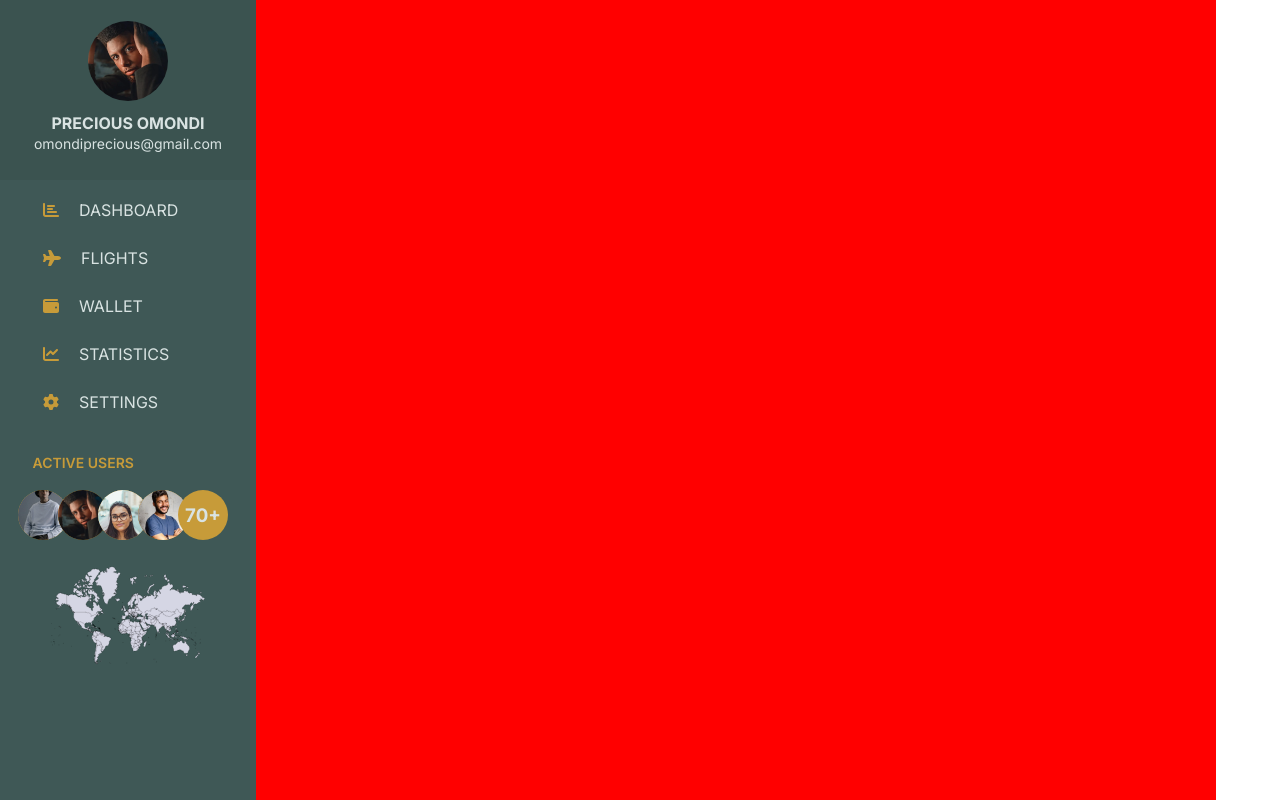
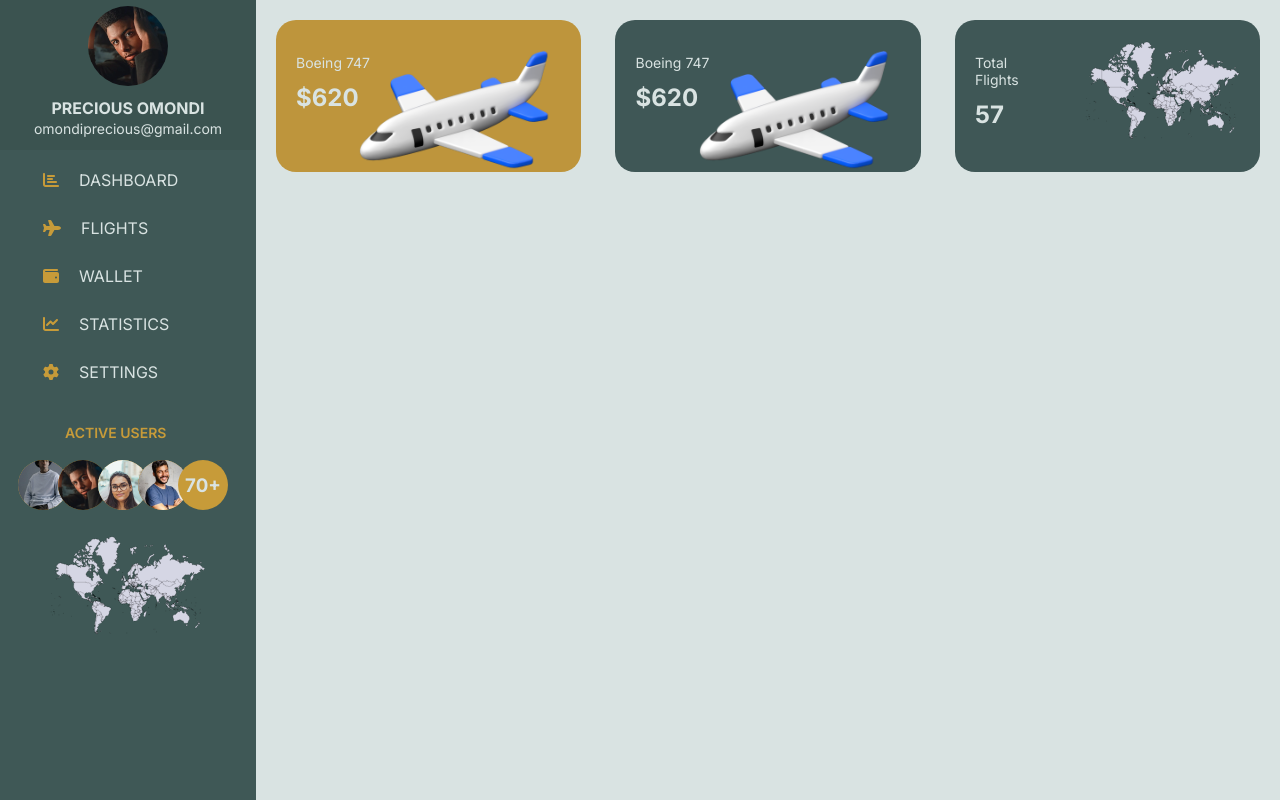
Before and after one commit to Presho99/aerostar, a React (Create React App) app: page / in a window 1280 px wide. Built offline with nearby package versions, Linux system fonts and the light colour scheme.

Commit message:
Create Flights component

```diff
--- a/src/App.css
+++ b/src/App.css
@@ -1,7 +1,12 @@
 @import url('https://fonts.googleapis.com/css2?family=Inter:wght@100;200;400;600;700&display=swap');
+
+*{
+  box-sizing: border-box;
+}
 
 .App {
   /* text-align: center; */
+
   display: flex;
   width: 100vw;
   height: 100vh;
@@ -16,7 +21,21 @@
 }
 
 .right{
-  background-color: red;
-  width: 75%;
+  background-color: #D9E3E2;
+  width: 80%;
   height: 100%;
+  padding: 20px;
 }
+
+.top{
+  /* background-color: red; */
+  height: 20%;
+  width: 100%;
+  margin-bottom: 20px;
+}
+
+.middle{
+  /* background-color: pink; */
+  height: 40%;
+  width: 100%;
+}
--- a/src/App.tsx
+++ b/src/App.tsx
@@ -1,6 +1,7 @@
 import React from 'react';
 import { start } from 'repl';
 import Sidebar from './components/Sidebar';
+import Flights from './components/Flights';
 
 import './App.css';
 
@@ -10,7 +11,13 @@ function App() {
   <div className='left' >
     <Sidebar/>
   </div>
-  <div className='right'></div>
+  <div className='right'>
+    <div className='top'>
+      <Flights/>
+    </div>
+    <div className='middle'></div>
+    <div className='bottom'></div>
+  </div>
     </div>
   );
 }
--- /dev/null
+++ b/src/components/Flights.css
@@ -0,0 +1,55 @@
+.flights{
+    width: 100%;
+    height: 100%;
+
+    display: flex;
+    justify-content: space-between;
+}
+
+.flights .box{
+    width: 31%;
+    height: 100%;
+    background-color: pink;
+    border-radius: 20px;
+    position: relative;
+    padding: 20px;
+    color: #D9E3E2;
+
+}
+
+.box-text p{
+    font-size: 14px;
+}
+
+.box-text h3{
+    font-size: 24px;
+    margin-top: -2px;
+}
+
+.box.first{
+    background-color: #BE953C;
+    cursor: pointer;
+}
+
+.box.second{
+    background-color: #3F5756;
+    cursor: pointer;
+}
+
+.box.third{
+    display: flex;
+    background-color: #3F5756;
+}
+
+.box-map{
+    /* background-color: red; */
+    margin-left: 30px;
+}
+
+.plane{
+    height: 200px;
+    width: 200px;
+    position: absolute;
+    top: -10px;
+    right: 30px;
+}
--- /dev/null
+++ b/src/components/Flights.tsx
@@ -0,0 +1,36 @@
+import React from "react";
+import "../components/Flights.css";
+import plane from '../assets/plane.png'
+import WorldMap from "../components/WorldMap";
+
+const Flights: React.FC = () => {
+  return (
+    <div className="flights">
+      <div className="box first">
+        <div className="box-text">
+          <p>Boeing 747</p>
+          <h3>$620</h3>
+        </div>
+        <img src={plane} className="plane"/>
+      </div>
+      <div className="box second">
+        <div className="box-text">
+          <p>Boeing 747</p>
+          <h3>$620</h3>
+        </div>
+        <img src={plane} className="plane"/>
+      </div>
+      <div className="box third">
+        <div className="box-text">
+          <p>Total Flights</p>
+          <h3>57</h3>
+        </div>
+        <div className="box-map">
+            <WorldMap/>
+        </div>
+      </div>
+    </div>
+  );
+};
+
+export default Flights;
```
Also changed, not shown: src/assets/plane.png (added).
